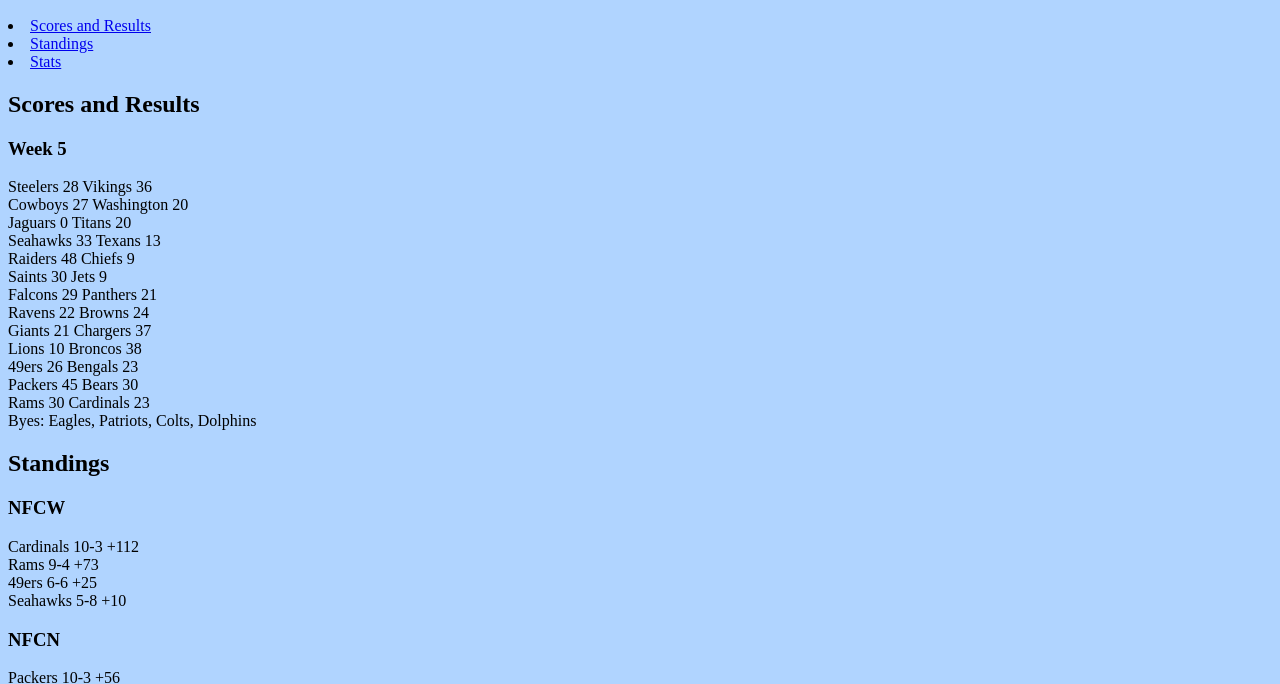
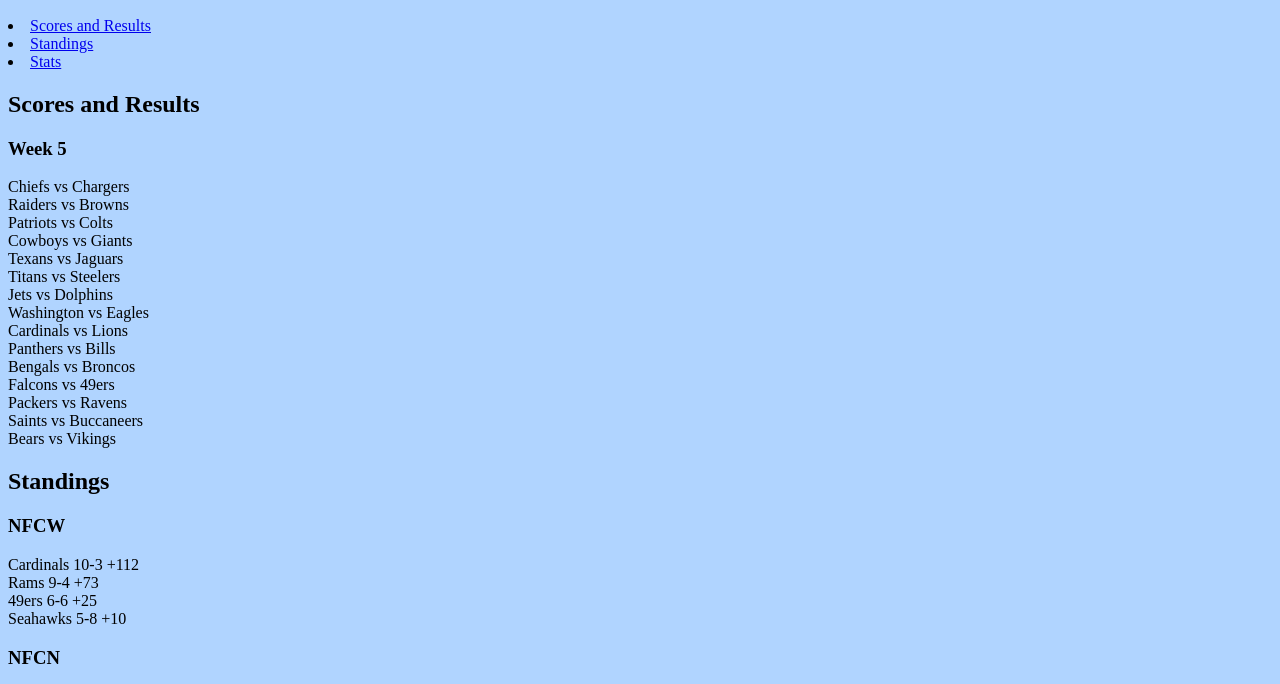
Before and after one commit to moojoohoo/moojoohoo.github.io, a plain HTML site: page index.html in a window 1280 px wide. Shown: the part 110-794 px from the top of the page. Drawn offline with Linux system fonts and the light colour scheme.

Commit message:
Update index.html

```diff
--- a/index.html
+++ b/index.html
@@ -25,20 +25,21 @@
 <h2 id="Scores_and_Results">Scores and Results</h2>
 <h3>Week 5</h3>
 <p>
-Steelers 28 Vikings 36<br>
-Cowboys 27 Washington 20<br>
-Jaguars 0 Titans 20<br>
-Seahawks 33 Texans 13<br>
-Raiders 48 Chiefs 9<br>
-Saints 30 Jets 9<br>
-Falcons 29 Panthers 21<br>
-Ravens 22 Browns 24<br>
-Giants 21 Chargers 37<br>
-Lions 10 Broncos 38<br>
-49ers 26 Bengals 23<br>
-Packers 45 Bears 30<br>
-Rams 30 Cardinals 23<br>
-Byes: Eagles, Patriots, Colts, Dolphins
+Chiefs vs Chargers<br>
+Raiders vs Browns<br>
+Patriots vs Colts<br>
+Cowboys vs Giants<br>
+Texans vs Jaguars<br>
+Titans vs Steelers<br>
+Jets vs Dolphins<br>
+Washington vs Eagles<br>
+Cardinals vs Lions<br>
+Panthers vs Bills<br>
+Bengals vs Broncos<br>
+Falcons vs 49ers<br>
+Packers vs Ravens<br>
+Saints vs Buccaneers<br>
+Bears vs Vikings
 </p>
 <h2 id="Standings">Standings</h2>
 <h3>NFCW</h3>
```
